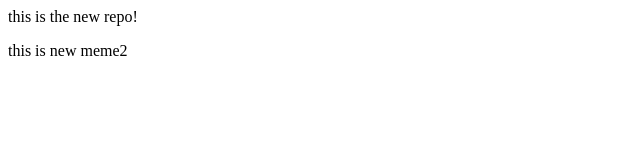
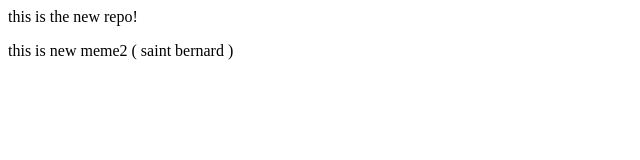
Before and after one commit to RevHeadGuy/merepo, a plain HTML site: page index.html in a window 1280 px wide. Shown: the full height of the page, 0-640 px from the left. Drawn offline with Linux system fonts and the light colour scheme.

Commit message:
saint bernard

```diff
--- a/index.html
+++ b/index.html
@@ -1,2 +1,2 @@
 <p>this is the new repo!</p>
-<p>this is new meme2</p>
+<p>this is new meme2 ( saint bernard )</p>
```
